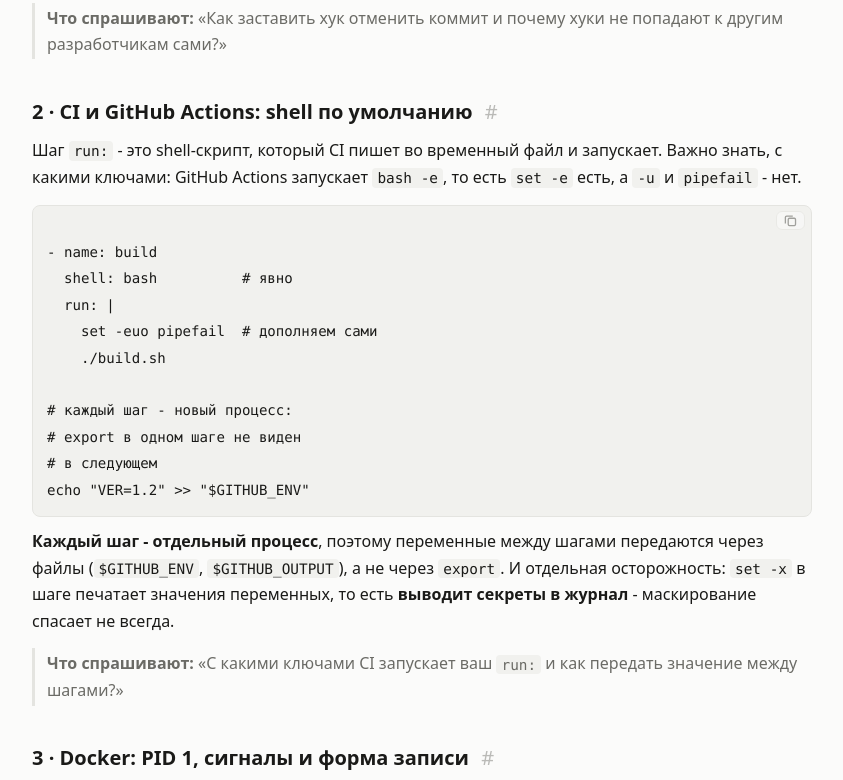
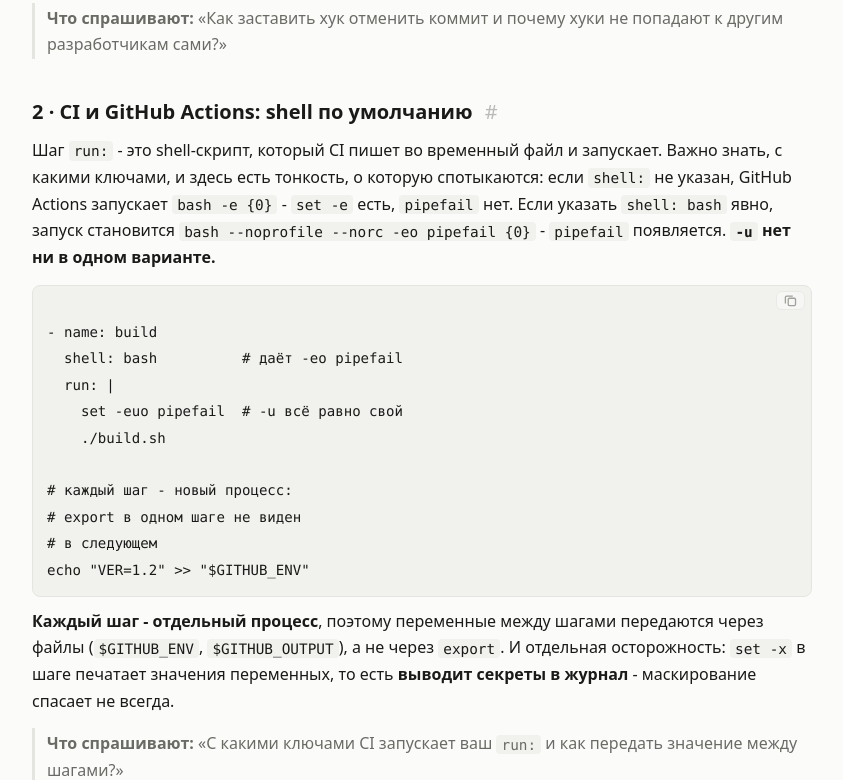
Before and after one commit to y-kolyada/bash, a website: page 05.html in a window 1280 px wide. Shown: the part 1057-1837 px from the top of the page, without its empty margins (356-1199 px from the left). Drawn offline with Linux system fonts and the light colour scheme.

Commit message:
fix: dash has local; GitHub Actions adds pipefail with explicit shell: bash

```diff
--- a/05.html
+++ b/05.html
@@ -101,13 +101,15 @@ shellcheck $files</code></pre>
 
     <h2 id="ci">2 · CI и GitHub Actions: shell по умолчанию <a class="yakor" href="#ci">#</a></h2>
     <p>Шаг <code>run:</code> - это shell-скрипт, который CI пишет во временный файл и запускает.
-    Важно знать, с какими ключами: GitHub Actions запускает
-    <code>bash -e</code>, то есть <code>set -e</code> есть, а <code>-u</code> и
-    <code>pipefail</code> - нет.</p>
+    Важно знать, с какими ключами, и здесь есть тонкость, о которую спотыкаются: если
+    <code>shell:</code> не указан, GitHub Actions запускает <code>bash -e {0}</code> -
+    <code>set -e</code> есть, <code>pipefail</code> нет. Если указать <code>shell: bash</code>
+    явно, запуск становится <code>bash --noprofile --norc -eo pipefail {0}</code> -
+    <code>pipefail</code> появляется. <strong><code>-u</code> нет ни в одном варианте.</strong></p>
 <pre><code>- name: build
-  shell: bash          # явно
+  shell: bash          # даёт -eo pipefail
   run: |
-    set -euo pipefail  # дополняем сами
+    set -euo pipefail  # -u всё равно свой
     ./build.sh
 
 # каждый шаг - новый процесс:
@@ -208,7 +210,7 @@ python3 -c 'import json, sys; ...'</code></pre>
     </div>
     <ol>
       <li><strong>Git:</strong> решение - кодом возврата; хуки не версионируются без <code>core.hooksPath</code>.</li>
-      <li><strong>CI:</strong> <code>bash -e</code> без <code>-u</code> и <code>pipefail</code>; переменные между шагами - через файлы.</li>
+      <li><strong>CI:</strong> без <code>shell:</code> - <code>bash -e</code>, с <code>shell: bash</code> - ещё и <code>pipefail</code>; <code>-u</code> нет нигде; переменные между шагами - через файлы.</li>
       <li><strong>Docker:</strong> exec-форма, <code>exec</code> в конце скрипта, отсутствие init.</li>
       <li><strong>systemd:</strong> <code>ExecStart</code> - не оболочка; логи в журнал, а не в файл.</li>
       <li><strong>Make и Ansible:</strong> каждая строка в своей оболочке; <code>command</code> против <code>shell</code>.</li>
```
Also changed, not shown: 04.html (+4 -3 lines), 08.html (+3 -2 lines).
